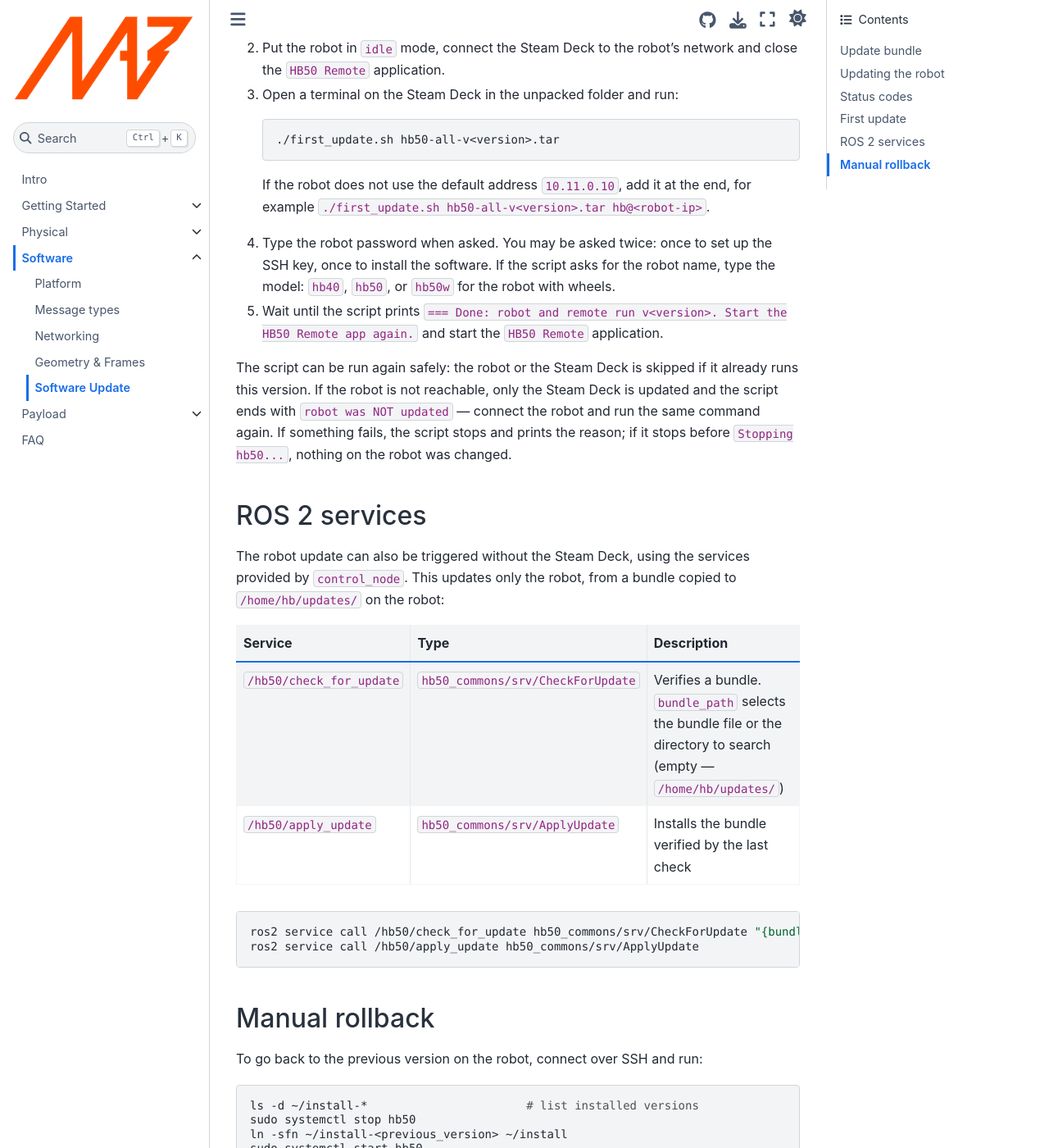
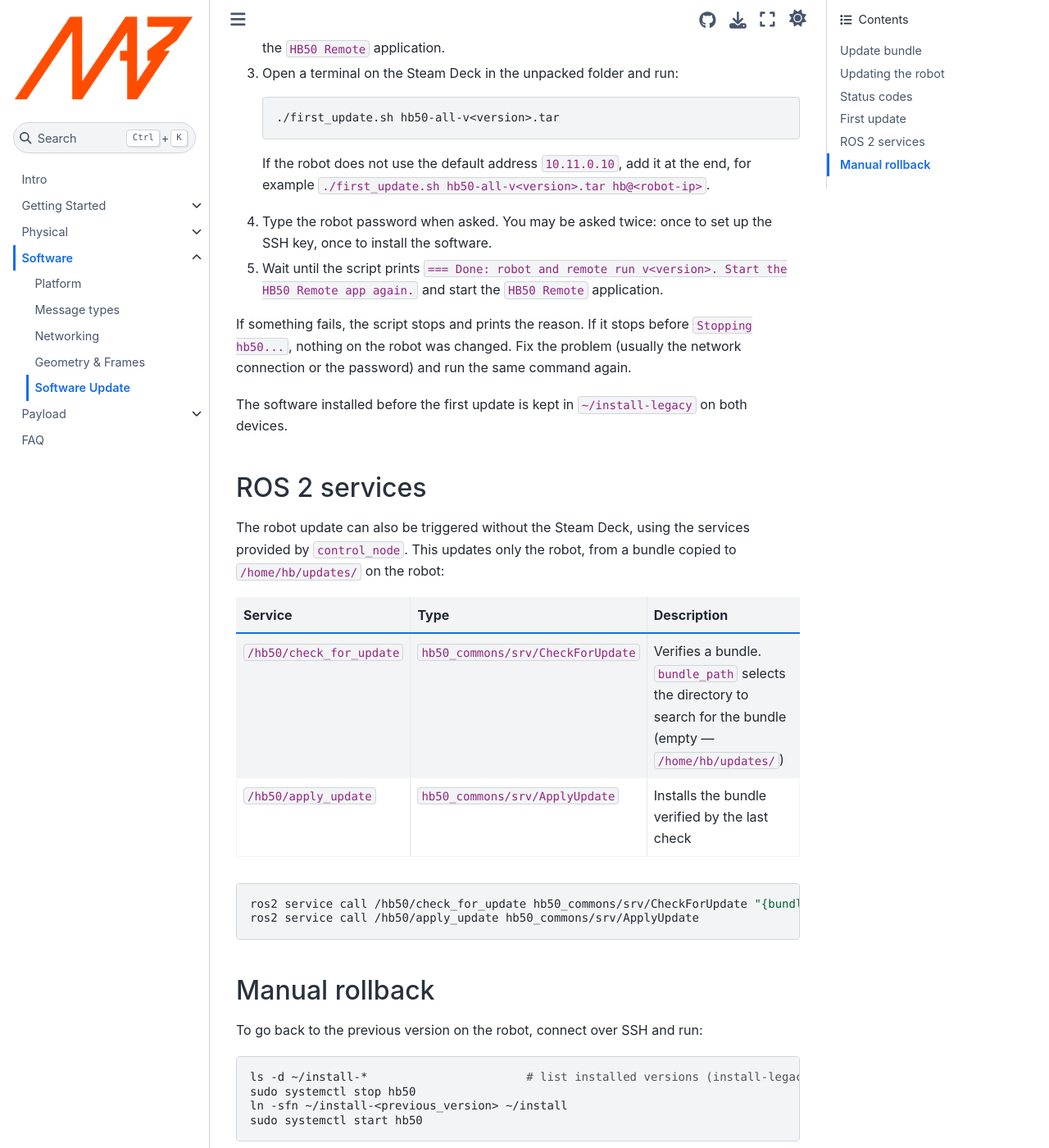
Before and after one commit to mabrobotics/hb-docs, a Jupyter Book: the page built from Software/Updating.md, in a window 1280 px wide and 1400 px high, scrolled down 4506 px. Shown: the whole window at 82% size. Built offline with Jupyter Book 1.0.4 settings and Sphinx 7.4.7 and the Sphinx Book theme 1.1.4, drawn with Linux system fonts in a browser that asks for light colours; some of the changed text lies outside the part shown.

Commit message:
Update v1.2.0

````diff
--- a/Software/Updating.md
+++ b/Software/Updating.md
@@ -33,7 +33,7 @@ Copy the bundle into the `updates` folder in the home directory of the Steam Dec
 scp hb50-all-v1.2.0.tar mab@deck.lan:~/updates/
 ```
 
-If there are several bundles in the folder, the one with the newest version is used.
+If there are several bundles in the folder, the last one in alphabetical order of file names is used. Keep only the bundle you want to install in the folder.
 
 ### 2. Put the robot in a safe state
 
@@ -55,10 +55,10 @@ Press `APPLY SOFTWARE UPDATE`. This button only works after a successful check.
 
 The robot is updated first:
 
-1. it unpacks the new software next to the current one (`/home/hb/install-<version>-<id>/`),
+1. it unpacks the new software next to the current one (`/home/hb/install-<version>/`),
 2. stops the robot software (`hb50` service),
 3. switches `/home/hb/install` to the new version,
-4. starts the robot software again and waits up to 60 s for the first control cycle, which shows that the configuration, the hardware communication and the controller all work.
+4. starts the robot software again and waits up to 20 s for the `hb50` service to run.
 
 If the new software starts correctly, the bundle is removed from `/home/hb/updates/` and older software versions are deleted, keeping only the current and the previous one. If it does not start, the robot automatically rolls back to the previous version.
 
@@ -131,10 +131,12 @@ The first update uses the package `hb50-first-update-v<version>.tar` supplied by
 
    If the robot does not use the default address `10.11.0.10`, add it at the end, for example `./first_update.sh hb50-all-v<version>.tar hb@<robot-ip>`.
 
-4. Type the robot password when asked. You may be asked twice: once to set up the SSH key, once to install the software. If the script asks for the robot name, type the model: `hb40`, `hb50`, or `hb50w` for the robot with wheels.
+4. Type the robot password when asked. You may be asked twice: once to set up the SSH key, once to install the software.
 5. Wait until the script prints `=== Done: robot and remote run v<version>. Start the HB50 Remote app again.` and start the `HB50 Remote` application.
 
-The script can be run again safely: the robot or the Steam Deck is skipped if it already runs this version. If the robot is not reachable, only the Steam Deck is updated and the script ends with `robot was NOT updated` — connect the robot and run the same command again. If something fails, the script stops and prints the reason; if it stops before `Stopping hb50...`, nothing on the robot was changed.
+If something fails, the script stops and prints the reason. If it stops before `Stopping hb50...`, nothing on the robot was changed. Fix the problem (usually the network connection or the password) and run the same command again.
+
+The software installed before the first update is kept in `~/install-legacy` on both devices.
 
 ## ROS 2 services
 
@@ -142,7 +144,7 @@ The robot update can also be triggered without the Steam Deck, using the service
 
 | Service | Type | Description |
 | --- | --- | --- |
-| `/hb50/check_for_update` | `hb50_commons/srv/CheckForUpdate` | Verifies a bundle. `bundle_path` selects the bundle file or the directory to search (empty — `/home/hb/updates/`) |
+| `/hb50/check_for_update` | `hb50_commons/srv/CheckForUpdate` | Verifies a bundle. `bundle_path` selects the directory to search for the bundle (empty — `/home/hb/updates/`) |
 | `/hb50/apply_update` | `hb50_commons/srv/ApplyUpdate` | Installs the bundle verified by the last check |
 
 ```bash
@@ -155,7 +157,7 @@ ros2 service call /hb50/apply_update hb50_commons/srv/ApplyUpdate
 To go back to the previous version on the robot, connect over SSH and run:
 
 ```bash
-ls -d ~/install-*                       # list installed versions
+ls -d ~/install-*                       # list installed versions (install-legacy is the version before the first update)
 sudo systemctl stop hb50
 ln -sfn ~/install-<previous_version> ~/install
 sudo systemctl start hb50
````
Also changed, not shown: GettingStarted/ControlConsole.md (+2 -0 lines), Software/Overview.md (+2 -0 lines), Software/Platform.md (+2 -0 lines).
